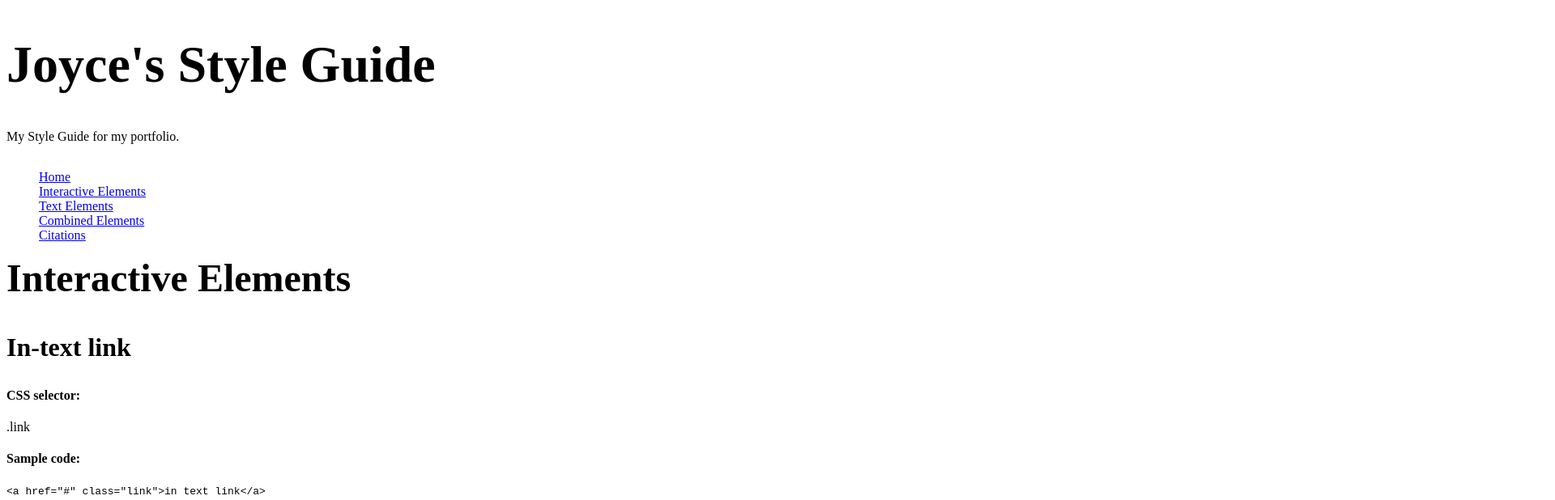
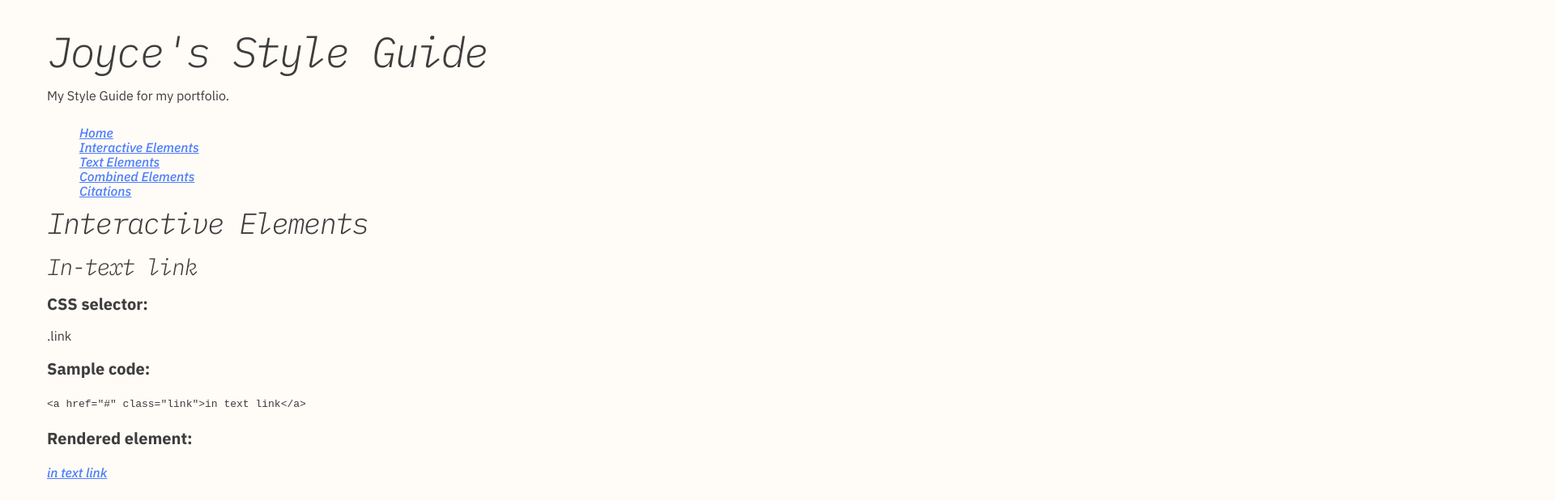
Before and after one commit to joycetn/portfolio, a plain HTML site: page pages/styleguide.html in a window 1280 px wide. Shown: the top 618 px of the page at 81% size, 1920 px wide, since content can reach past the window. Drawn offline with Linux system fonts and the light colour scheme.

Commit message:
updated stylesheet

```diff
--- a/css/styles.css
+++ b/css/styles.css
@@ -14,11 +14,11 @@
    }
 
    h1 {
-      font-size: 4em;
+      font-size: 3em;
    }
 
    h2 {
-      font-size: 3em;
+      font-size: 2em;
    }
 
    h3 {
@@ -57,9 +57,60 @@
 
 /*--BARE BONES STYLING (just enough to make site run)--*/
 /*HTML TAG SECTION ---*/
+a{
+   font: italic 500 1em/.75em 'IBM Plex Sans', sans-serif;
+   text-decoration: underline;
+   color: #4A7DFF
+}
+
+a:hover {
+   font: italic 500 1em/.75em 'IBM Plex Sans', sans-serif;
+   text-decoration: underline;
+   color: white;
+   background-color: #173C9D;
+}
+
+a:active {
+  font: italic 600 1em/.75em 'IBM Plex Sans', sans-serif;
+  color: #173C9D;
+  background-color: white;
+}
+
+html {
+   color: #3D3D3D;
+   background-color: #FFFBF6;
+   margin: 1em 3.125em 1em 3.125em;
+}
+
+h1 {
+   font: italic 300 3.25em/.5em 'IBM Plex Mono', monospace;
+   letter-spacing: -0.05em;
+}
+
+h2 {
+   font: italic 300 2.25em/.75em 'IBM Plex Mono', monospace;
+   letter-spacing: -0.05em;
+}
+
+h3 {
+   font: italic 300 1.75em/.75em 'IBM Plex Mono', monospace;
+   letter-spacing: -0.05em;
+}
+
+h4 {
+  font: bold 1.25em/.75em 'IBM Plex Sans', sans-serif;
+}
+
+p {
+   font: 1em/.75em 'IBM Plex Sans', sans-serif;
+}
+
 
 /*CLASSES SECTION ---*/
-
+.subheader {
+   font: italic 500 1em/.75em 'IBM Plex Sans', sans-serif;
+   color: #3D3D3D;
+}
 
 /*--SCHMANCY STYLING (extra animations & stuff mostly for desktop)--*/
 /* ANIMATIONS: */
--- a/pages/styleguide.html
+++ b/pages/styleguide.html
@@ -123,6 +123,7 @@
            <h2>This is heading 2.</h2>
            <h3>This is heading 3.</h3>
            <h4>This is heading 4.</h4>
+           <h4 class="subheader">This is a subheader.</h4>
       </section>
 
       <section class="element">
```
